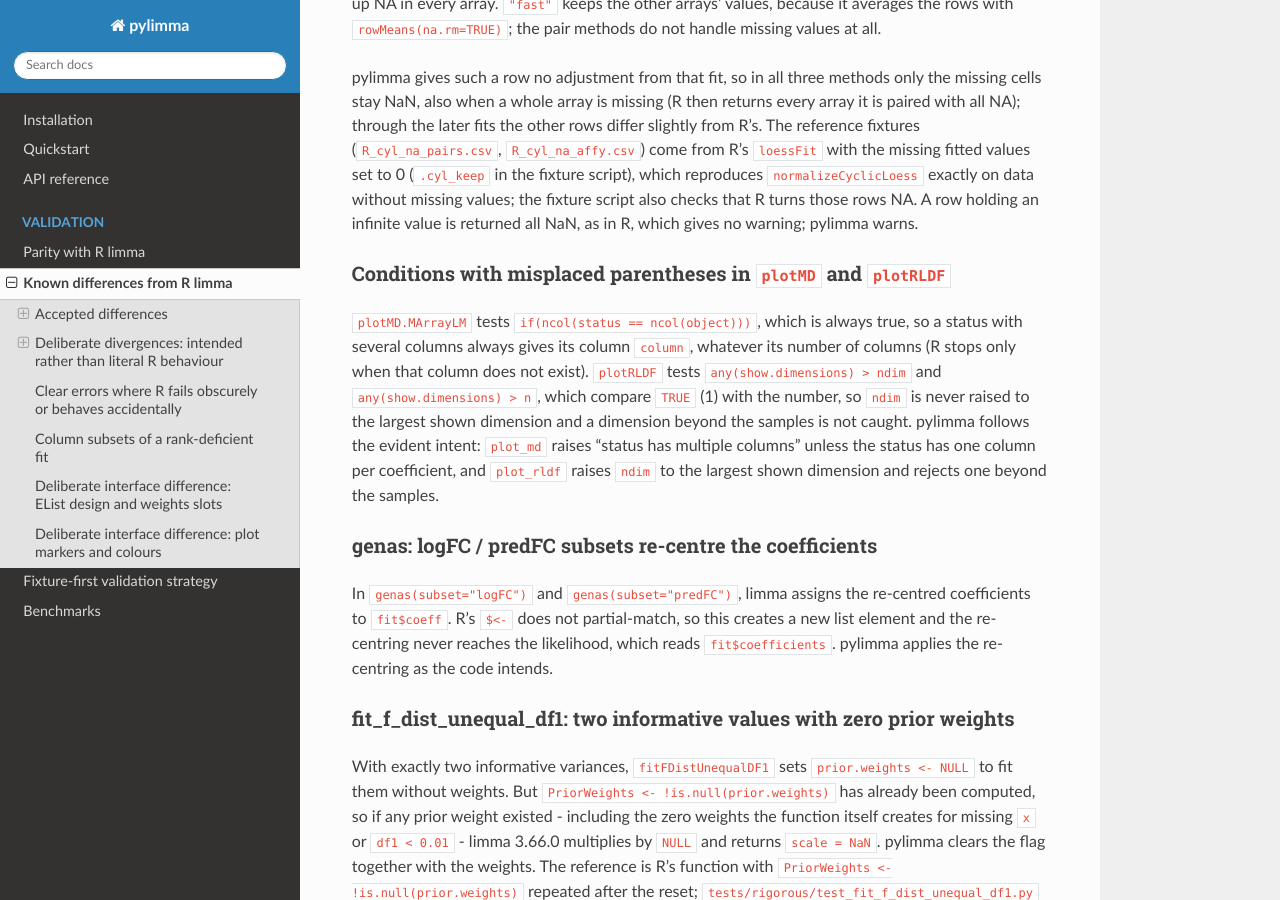
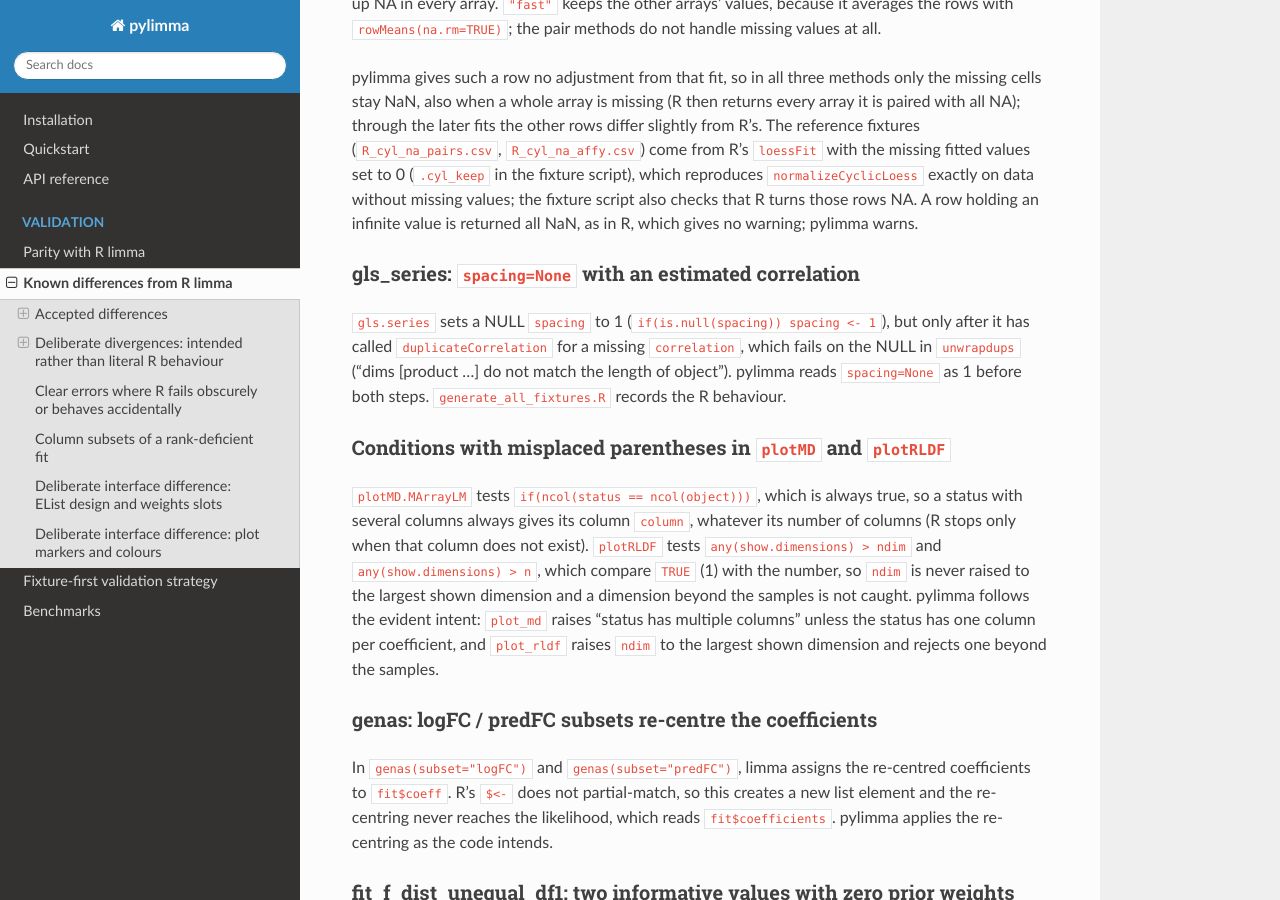
Before and after one commit to john-mulvey/pylimma, a Sphinx documentation site: the page built from docs/validation/known_differences.rst, in a window 1280 px wide and 900 px high, scrolled down 3571 px. Built offline with Sphinx 7.4.7 and the Read the Docs theme 3.1.0, drawn with Linux system fonts in a browser that asks for light colours; pages that are not in the unit, such as notebooks, are missing from menus.

Commit message:
gls_series: spacing=None is 1, as R
R's gls.series sets a NULL spacing to 1, but only after it estimates a
missing correlation, where duplicateCorrelation fails on it; pylimma
reads None as 1 before both (John's choice; known_differences.rst).

Older per-function audit: gls_series (R-B9c)

```diff
--- a/docs/validation/known_differences.rst
+++ b/docs/validation/known_differences.rst
@@ -197,6 +197,16 @@ the fixture script), which reproduces ``normalizeCyclicLoess`` exactly
 on data without missing values; the fixture script also checks that R
 turns those rows NA. A row holding an infinite value is returned all
 NaN, as in R, which gives no warning; pylimma warns.
+
+gls_series: ``spacing=None`` with an estimated correlation
+~~~~~~~~~~~~~~~~~~~~~~~~~~~~~~~~~~~~~~~~~~~~~~~~~~~~~~~~~~
+
+``gls.series`` sets a NULL ``spacing`` to 1 (``if(is.null(spacing))
+spacing <- 1``), but only after it has called ``duplicateCorrelation``
+for a missing ``correlation``, which fails on the NULL in ``unwrapdups``
+("dims [product ...] do not match the length of object"). pylimma reads
+``spacing=None`` as 1 before both steps. ``generate_all_fixtures.R``
+records the R behaviour.
 
 Conditions with misplaced parentheses in ``plotMD`` and ``plotRLDF``
 ~~~~~~~~~~~~~~~~~~~~~~~~~~~~~~~~~~~~~~~~~~~~~~~~~~~~~~~~~~~~~~~~~~~~~
```
Also changed, not shown: CHANGELOG.md (+4 -0 lines), 3 other files.
